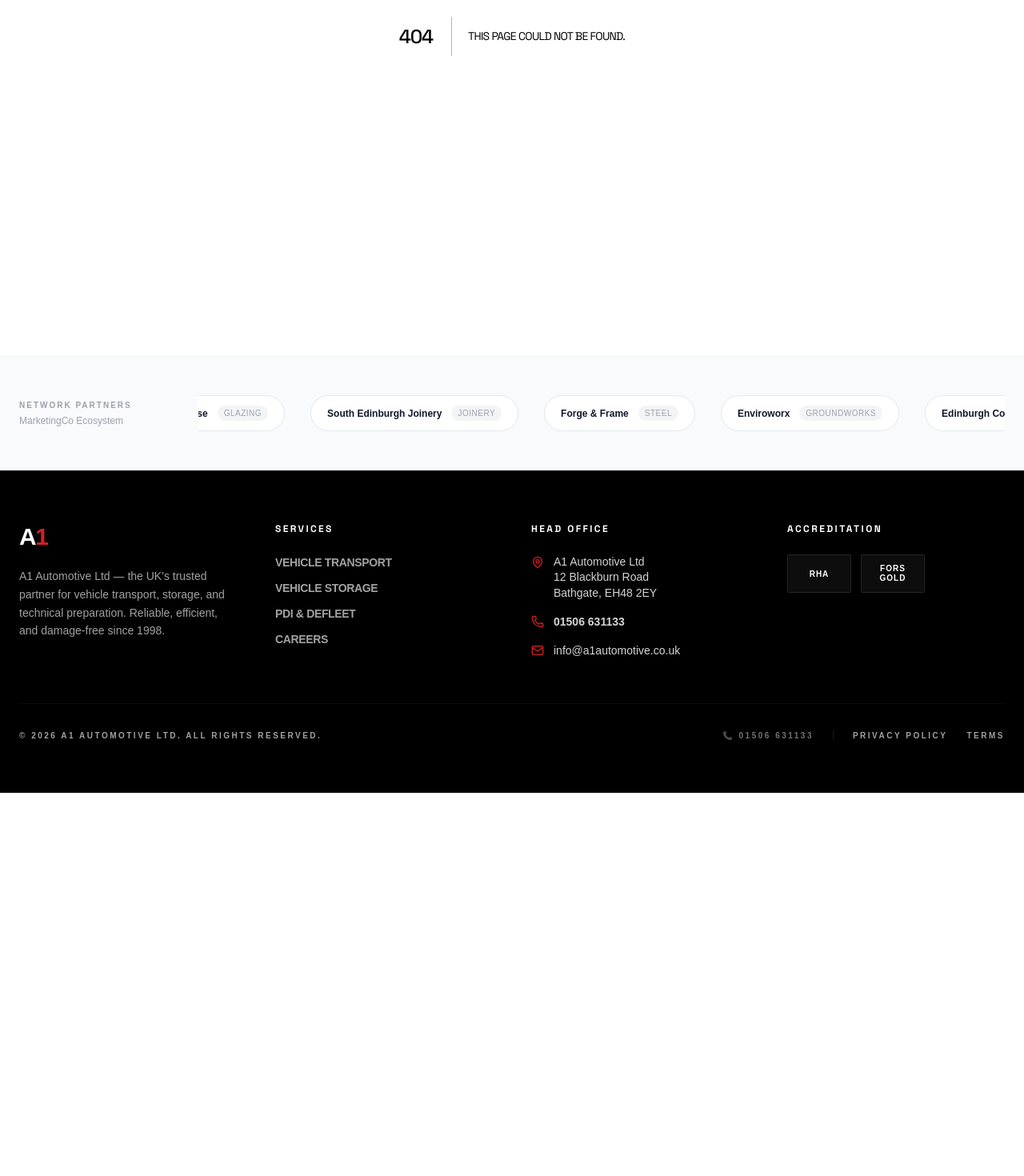
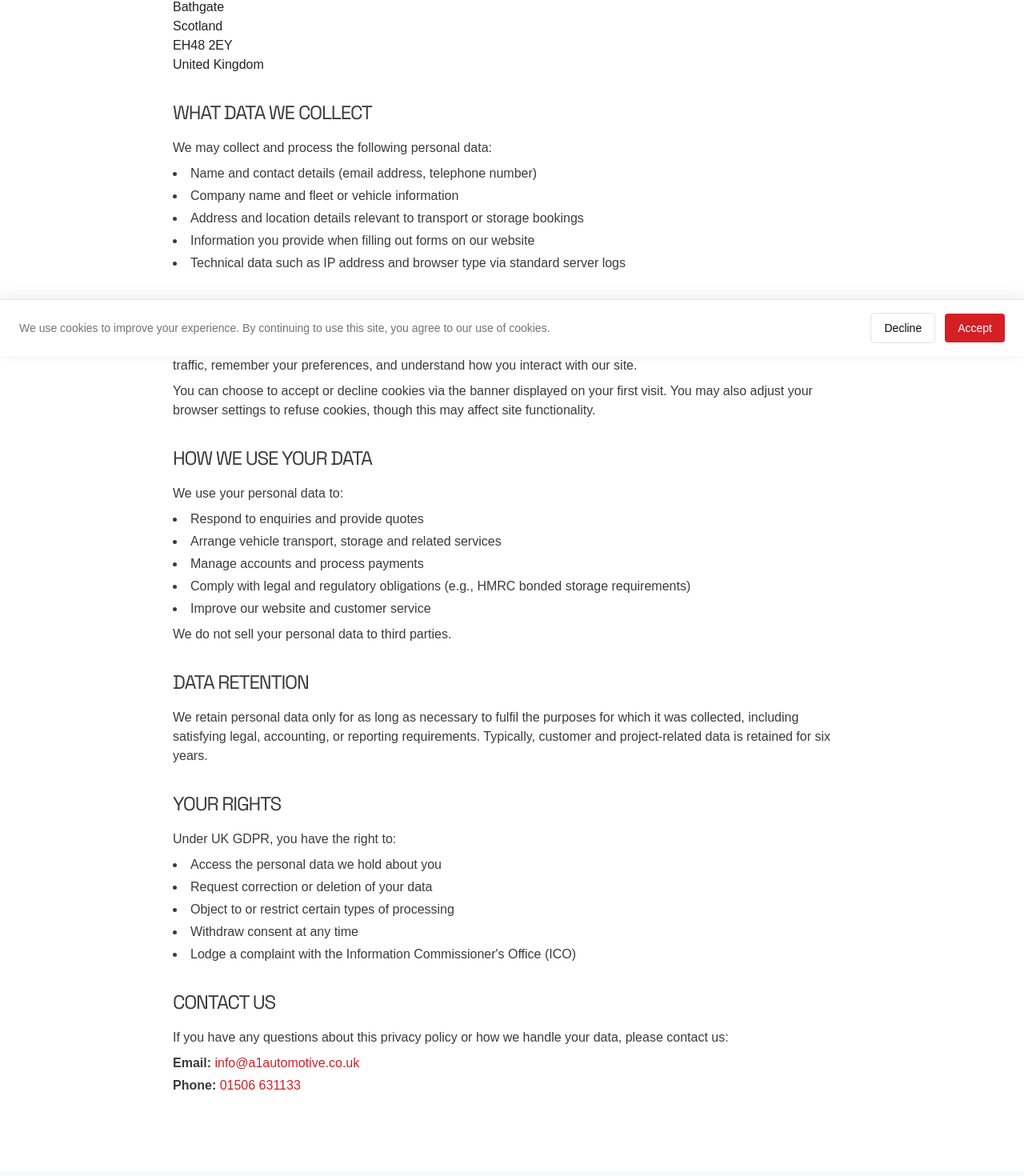
Before and after one commit to MarketingCo/a1-automotive-marketing-site, a Next.js app: page /privacy-policy in a window 1280 px wide. Before the commit this address had no page. Shown: the part 355-1825 px from the top of the page at 80% size. Before the commit the page ends 1346 px from the top, so only its background shows below. Built offline with nearby package versions, Linux system fonts and the light colour scheme; a web font is replaced by a local one.

Commit message:
Add GDPR cookie consent banner and privacy policy page

```diff
--- a/src/app/layout.tsx
+++ b/src/app/layout.tsx
@@ -5,6 +5,7 @@
 import { Footer } from "@/components/Footer";
 import SmoothScrollProvider from "@/components/SmoothScrollProvider";
 import NetworkPartners from "@/components/NetworkPartners";
+import CookieBanner from "@/components/CookieBanner";
 
 const spaceGrotesk = Space_Grotesk({
   subsets: ["latin"],
@@ -137,6 +138,7 @@
           <NetworkPartners />
           <Footer />
         </SmoothScrollProvider>
+        <CookieBanner />
       </body>
     </html>
   );
--- /dev/null
+++ b/src/app/privacy-policy/page.tsx
@@ -0,0 +1,116 @@
+import type { Metadata } from "next";
+
+export const metadata: Metadata = {
+  title: "Privacy Policy | A1 Automotive",
+};
+
+export default function PrivacyPolicyPage() {
+  return (
+    <section className="py-16 md:py-24 bg-background">
+      <div className="container mx-auto px-6 max-w-4xl">
+        <h1 className="mb-8">Privacy Policy</h1>
+        <p className="text-muted-foreground mb-6">
+          Last updated: {new Date().toLocaleDateString("en-GB")}
+        </p>
+
+        <div className="space-y-8 text-foreground/80">
+          <div>
+            <h2 className="text-2xl mb-4">Who We Are</h2>
+            <p>
+              A1 Automotive Ltd is a UK vehicle logistics company specialising in vehicle transport, storage, PDI services, defleet management and fleet logistics. Our registered address is:
+            </p>
+            <address className="not-italic mt-2 text-foreground/90">
+              A1 Automotive Ltd<br />
+              12 Blackburn Road<br />
+              Bathgate<br />
+              Scotland<br />
+              EH48 2EY<br />
+              United Kingdom
+            </address>
+          </div>
+
+          <div>
+            <h2 className="text-2xl mb-4">What Data We Collect</h2>
+            <p>
+              We may collect and process the following personal data:
+            </p>
+            <ul className="list-disc list-inside mt-2 space-y-1">
+              <li>Name and contact details (email address, telephone number)</li>
+              <li>Company name and fleet or vehicle information</li>
+              <li>Address and location details relevant to transport or storage bookings</li>
+              <li>Information you provide when filling out forms on our website</li>
+              <li>Technical data such as IP address and browser type via standard server logs</li>
+            </ul>
+          </div>
+
+          <div>
+            <h2 className="text-2xl mb-4">How We Use Cookies</h2>
+            <p>
+              Our website uses cookies to distinguish you from other users and to improve your experience. Cookies help us analyse traffic, remember your preferences, and understand how you interact with our site.
+            </p>
+            <p className="mt-2">
+              You can choose to accept or decline cookies via the banner displayed on your first visit. You may also adjust your browser settings to refuse cookies, though this may affect site functionality.
+            </p>
+          </div>
+
+          <div>
+            <h2 className="text-2xl mb-4">How We Use Your Data</h2>
+            <p>
+              We use your personal data to:
+            </p>
+            <ul className="list-disc list-inside mt-2 space-y-1">
+              <li>Respond to enquiries and provide quotes</li>
+              <li>Arrange vehicle transport, storage and related services</li>
+              <li>Manage accounts and process payments</li>
+              <li>Comply with legal and regulatory obligations (e.g., HMRC bonded storage requirements)</li>
+              <li>Improve our website and customer service</li>
+            </ul>
+            <p className="mt-2">
+              We do not sell your personal data to third parties.
+            </p>
+          </div>
+
+          <div>
+            <h2 className="text-2xl mb-4">Data Retention</h2>
+            <p>
+              We retain personal data only for as long as necessary to fulfil the purposes for which it was collected, including satisfying legal, accounting, or reporting requirements. Typically, customer and project-related data is retained for six years.
+            </p>
+          </div>
+
+          <div>
+            <h2 className="text-2xl mb-4">Your Rights</h2>
+            <p>
+              Under UK GDPR, you have the right to:
+            </p>
+            <ul className="list-disc list-inside mt-2 space-y-1">
+              <li>Access the personal data we hold about you</li>
+              <li>Request correction or deletion of your data</li>
+              <li>Object to or restrict certain types of processing</li>
+              <li>Withdraw consent at any time</li>
+              <li>Lodge a complaint with the Information Commissioner&apos;s Office (ICO)</li>
+            </ul>
+          </div>
+
+          <div>
+            <h2 className="text-2xl mb-4">Contact Us</h2>
+            <p>
+              If you have any questions about this privacy policy or how we handle your data, please contact us:
+            </p>
+            <p className="mt-2">
+              <strong>Email:</strong>{" "}
+              <a href="mailto:info@a1automotive.co.uk" className="text-secondary hover:underline">
+                info@a1automotive.co.uk
+              </a>
+            </p>
+            <p className="mt-1">
+              <strong>Phone:</strong>{" "}
+              <a href="tel:+441506631133" className="text-secondary hover:underline">
+                01506 631133
+              </a>
+            </p>
+          </div>
+        </div>
+      </div>
+    </section>
+  );
+}
--- /dev/null
+++ b/src/components/CookieBanner.tsx
@@ -0,0 +1,61 @@
+"use client";
+
+import { useState, useEffect } from "react";
+
+export default function CookieBanner() {
+  const [visible, setVisible] = useState(false);
+  const [mounted, setMounted] = useState(false);
+
+  useEffect(() => {
+    setMounted(true);
+    const consent = localStorage.getItem("cookieConsent");
+    if (!consent) {
+      setVisible(true);
+    }
+  }, []);
+
+  const handleAccept = () => {
+    localStorage.setItem("cookieConsent", "accepted");
+    setVisible(false);
+  };
+
+  const handleDecline = () => {
+    localStorage.setItem("cookieConsent", "declined");
+    setVisible(false);
+  };
+
+  if (!mounted) return null;
+
+  return (
+    <div
+      className={`fixed bottom-0 left-0 right-0 z-50 transform transition-transform duration-500 ease-in-out ${
+        visible ? "translate-y-0" : "translate-y-full"
+      }`}
+      role="dialog"
+      aria-live="polite"
+      aria-label="Cookie consent"
+    >
+      <div className="bg-white border-t border-border shadow-[0_-4px_20px_rgba(0,0,0,0.08)] text-foreground">
+        <div className="container mx-auto px-6 py-4 flex flex-col md:flex-row items-center justify-between gap-4">
+          <p className="text-sm text-muted-foreground text-center md:text-left">
+            We use cookies to improve your experience. By continuing to use this site, you agree to our use of cookies.
+          </p>
+          <div className="flex items-center gap-3 shrink-0">
+            <button
+              onClick={handleDecline}
+              className="px-4 py-2 text-sm font-medium border border-input bg-background rounded hover:bg-accent hover:text-accent-foreground transition-colors"
+            >
+              Decline
+            </button>
+            <button
+              onClick={handleAccept}
+              className="px-4 py-2 text-sm font-medium bg-secondary text-white rounded hover:bg-secondary/80 transition-colors"
+            >
+              Accept
+            </button>
+          </div>
+        </div>
+      </div>
+    </div>
+  );
+}
--- a/src/components/Footer.tsx
+++ b/src/components/Footer.tsx
@@ -100,7 +100,7 @@
           <div className="flex items-center gap-6 flex-wrap justify-center">
             <a href="tel:+441506631133" className="text-neutral-500 hover:text-white transition-colors duration-200">📞 01506 631133</a>
             <span className="h-3 w-px bg-white/10 hidden md:block" />
-            <Link href="#" className="hover:text-white transition-colors duration-200">Privacy Policy</Link>
+            <Link href="/privacy-policy" className="hover:text-white transition-colors duration-200">Privacy Policy</Link>
             <Link href="#" className="hover:text-white transition-colors duration-200">Terms</Link>
           </div>
         </div>
```
